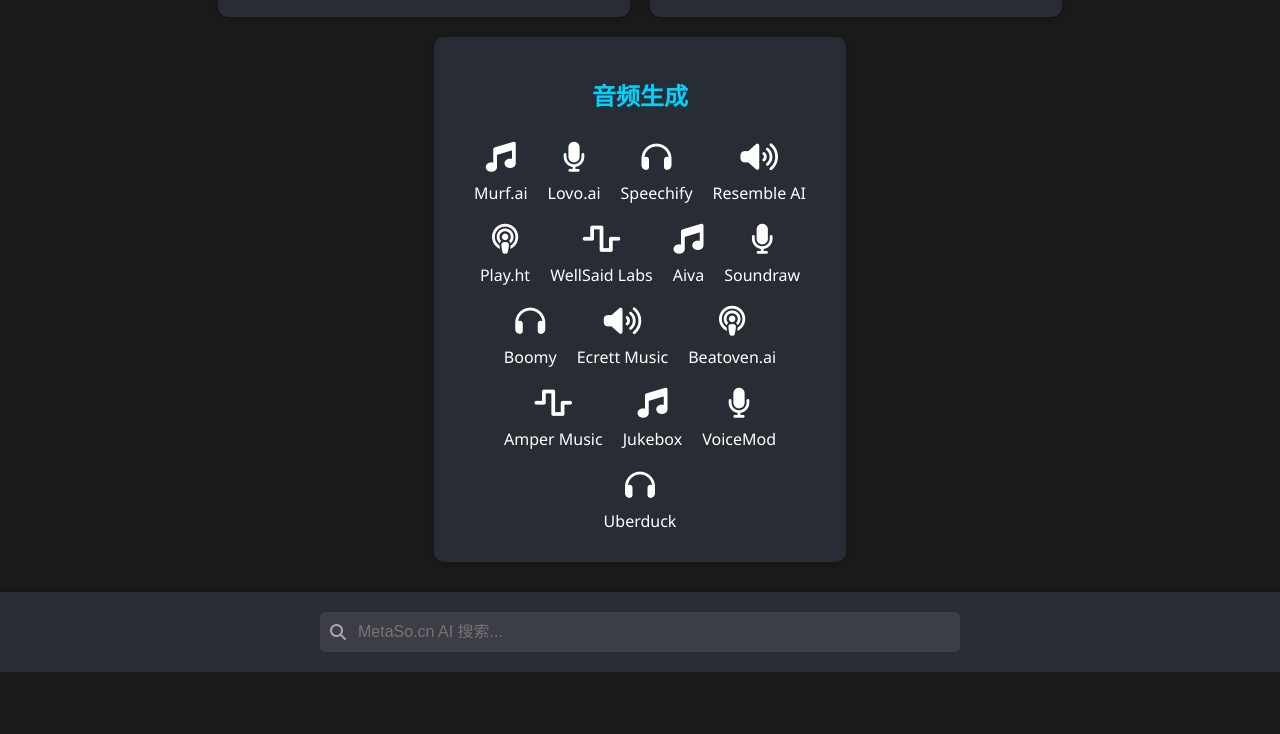
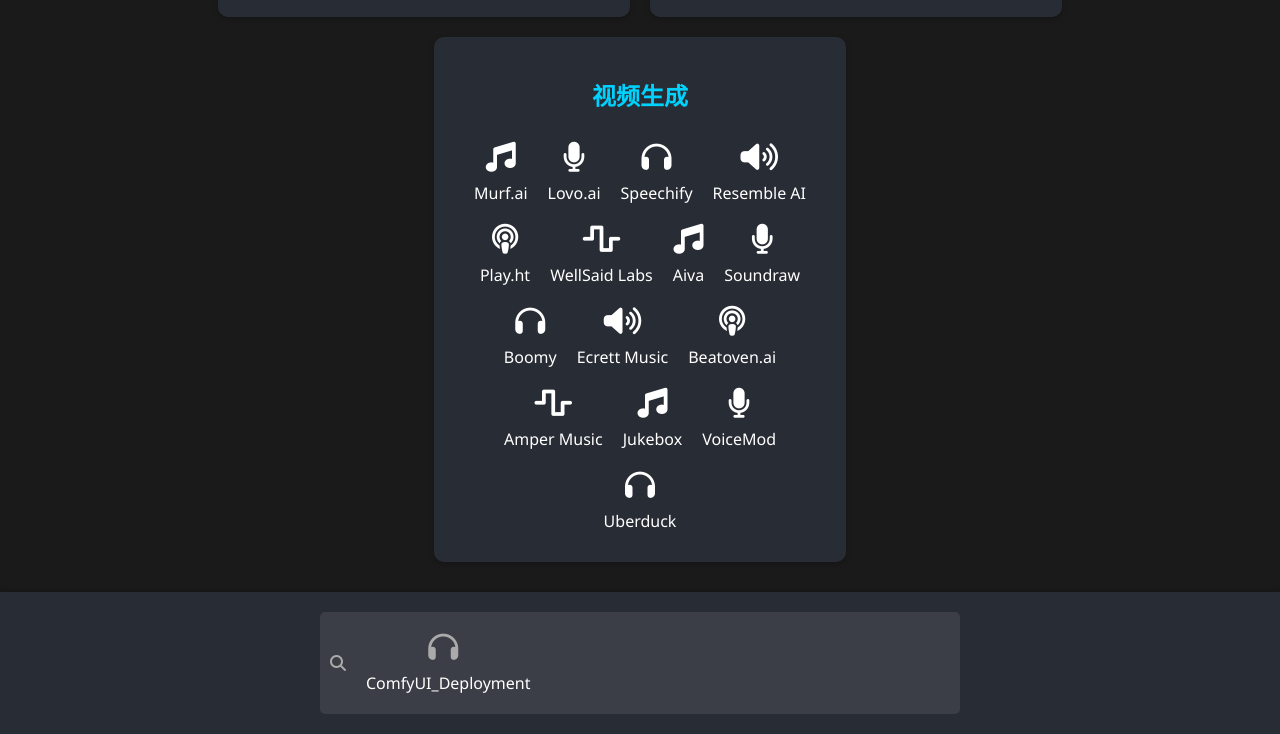
Before and after one commit to jasonet/ainav, a plain HTML site: page index.html in a window 1280 px wide. Shown: the part 618-1352 px from the top of the page. Before the commit the page ends 1290 px from the top, so only its background shows below. Drawn offline with Linux system fonts and the light colour scheme.

Commit message:
Update index.html

```diff
--- a/index.html
+++ b/index.html
@@ -188,7 +188,7 @@ footer {
         </div>
       </div>
       <div class="category">
-        <h2>音频生成</h2>
+        <h2>视频生成</h2>
         <div class="links">
           <a href="#" class="link"><i class="fas fa-music"></i> Murf.ai</a>
           <a href="#" class="link"><i class="fas fa-microphone"></i> Lovo.ai</a>
@@ -211,7 +211,7 @@ footer {
     <footer>
       <div class="ai-search-box">
         <i class="fas fa-search"></i>
-        <input type="text" placeholder="MetaSo.cn AI 搜索...">
+        <a href="ComfyUI_Deployment_Hub.html" class="link"><i class="fas fa-headphones"></i>ComfyUI_Deployment</a>
       </div>
     </footer>
   </div>
```
